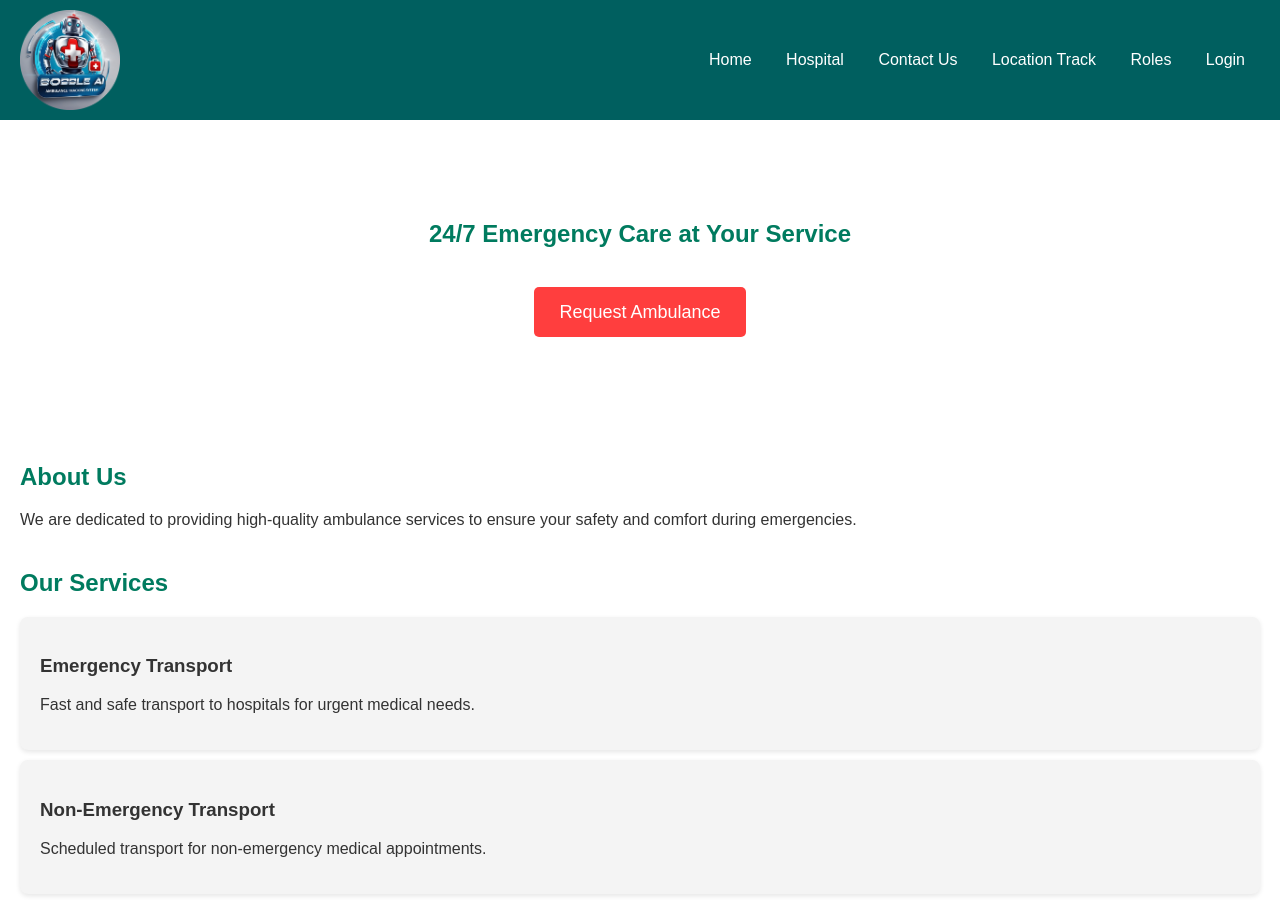
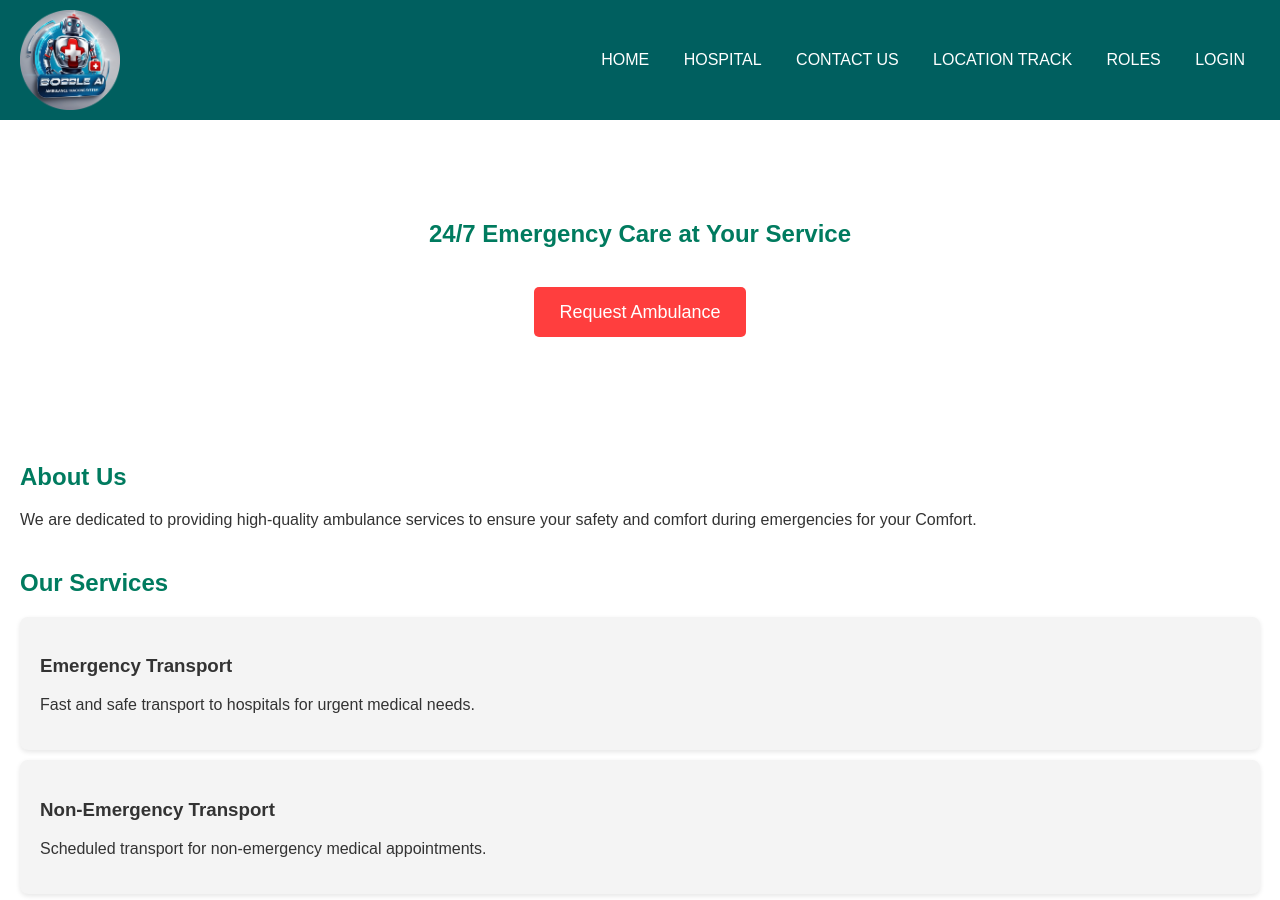
Before and after one commit to mansiruhil13/Bobble-AI, a Jekyll site: the page index.html, which Jekyll copies as it is, in a window 1280 px wide and 900 px high. Built offline with Jekyll 4.4.1, drawn with Linux system fonts in a browser that asks for light colours.

Commit message:
Fixed The Header Section To the Website

```diff
--- a/index.html
+++ b/index.html
@@ -12,12 +12,12 @@
             <img src="/images/bobble_ai_logo.jpg" alt="Ambulance Services Logo" class="logo">
             <nav>
                 <ul>
-                    <li><a href="index.html">Home</a></li>
-                    <li><a href="hospital.html">Hospital</a></li>
-                    <li><a href="driver.html">Contact Us</a></li>
-                    <li><a href="user-map.html">Location Track</a></li>
-                    <li><a href="roles.html">Roles</a></li>
-                    <li><a href="login.html">Login</a></li>
+                    <li><a href="index.html">HOME</a></li>
+                    <li><a href="hospital.html">HOSPITAL</a></li>
+                    <li><a href="driver.html">CONTACT US</a></li>
+                    <li><a href="user-map.html">LOCATION TRACK</a></li>
+                    <li><a href="roles.html">ROLES</a></li>
+                    <li><a href="login.html">LOGIN</a></li>
                 </ul>
             </nav>
         </div>
@@ -32,7 +32,7 @@
     <main>
         <section class="about" id="about">
             <h2>About Us</h2>
-            <p>We are dedicated to providing high-quality ambulance services to ensure your safety and comfort during emergencies.</p>
+            <p>We are dedicated to providing high-quality ambulance services to ensure your safety and comfort during emergencies for your Comfort.</p>
         </section>
 
         <section class="services" id="services">
```
